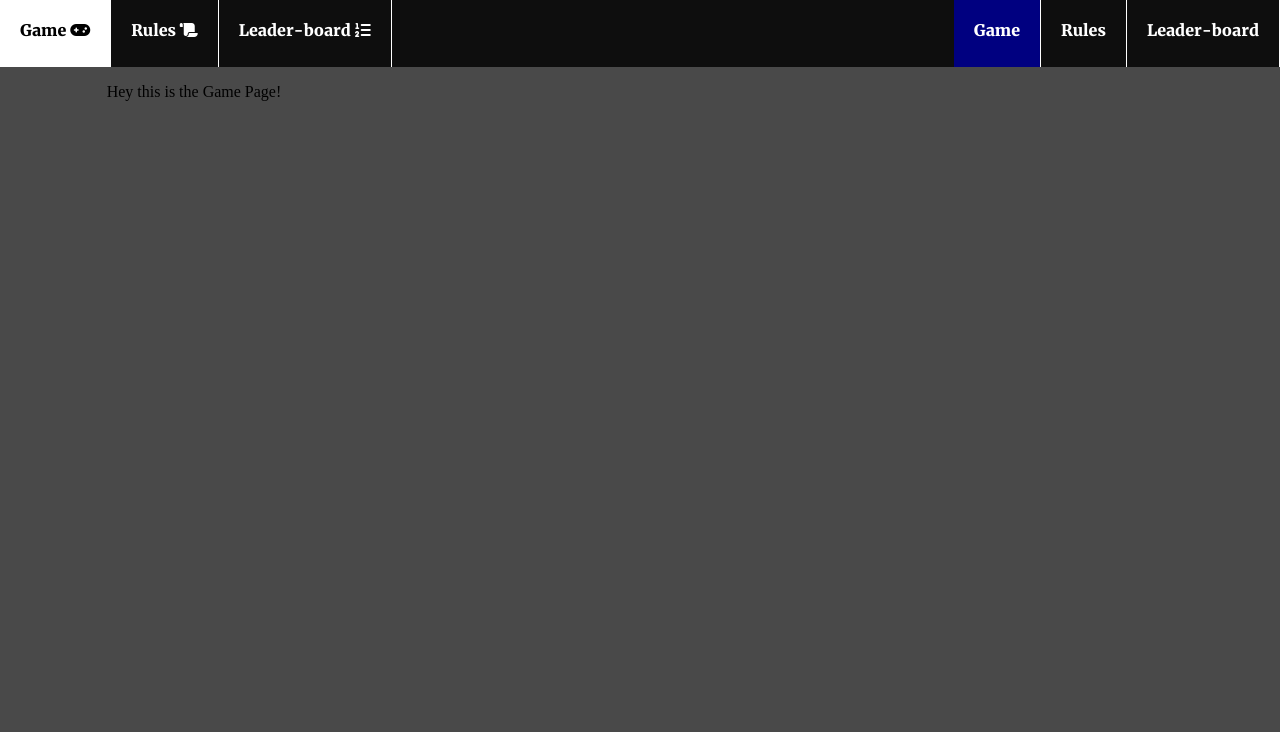
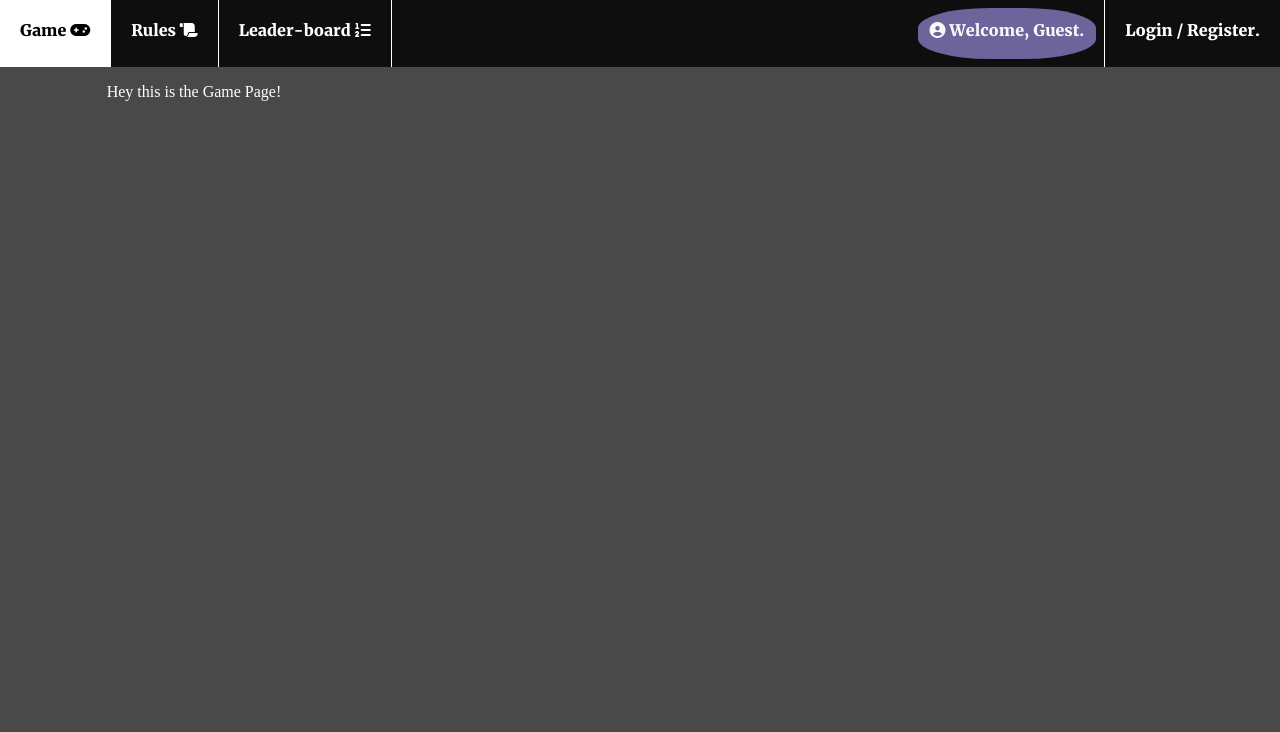
Before and after one commit to Creature121/GameWebsite_EscapeTheDungeon, a PHP site: page /html/index.html in a window 1280 px wide. Shown: the top 732 px of the page. Run offline with PHP 8.4, Linux system fonts and the light colour scheme.

Commit message:
Added comments for nav bar for all HTML pages. Added nav bar and css links to Login and Register HTML pages. Added guest profile and Login/Register tab to nav bar. Can now access Login and Register HTML Pages from website.

```diff
--- a/css/common.css
+++ b/css/common.css
@@ -46,16 +46,24 @@ div.leftContent {
     grid-area: leftSide;
 }
 
+div.leftContent .navButton {
+    border-right: thin groove white;
+}
+
 div.rightContent {
     grid-area: rightSide;
     justify-content: flex-end;
+}
+
+div.rightContent .navButton {
+    border-left: thin groove white;
 }
 
 nav a {
     color: white;
     text-align: center;
     padding: 2.5vmin;
-    border-right: thin groove white;
+
     text-decoration: none;
 }
 
@@ -68,10 +76,25 @@ nav .selectedTab {
     background-color: navy;
 }
 
+nav div.profile {
+    padding: 1vmin;
+}
+
+nav div.profile .profile-content {
+    color: #f8f8f8;
+    border-radius: 40%;
+    padding: 1.5vmin;
+    background-color: #6c649a;
+    text-align: center;
+    text-decoration: none;
+
+}
+
 /* CSS for the navigation bar END*/
 
 div#content {
     grid-area: content;
+    color: white;
 }
 
 footer {
--- a/html/index.html
+++ b/html/index.html
@@ -8,40 +8,66 @@ Insert image of game (must add health and timer in image) here.
 	<head>
 		<meta charset="UTF-8">
 		<title>Game Page</title>
-		<link type="text/css" rel="stylesheet" href="../assets/icons_fontawesome/css/fontawesome.css">
-		<link type="text/css" rel="stylesheet" href="../assets/icons_fontawesome/css/solid.css">
-		<link type="text/css" rel="stylesheet" href="../css/common.css">
+		<link href="../assets/icons_fontawesome/css/fontawesome.css" rel="stylesheet" type="text/css">
+		<link href="../assets/icons_fontawesome/css/solid.css" rel="stylesheet" type="text/css">
+		<link href="../css/common.css" rel="stylesheet" type="text/css">
 	</head>
 	<body>
+
+		<!-- Navigation Bar START -->
 		<nav>
+
+			<!-- leftContent START -->
 			<div class="leftContent">
+
+				<!-- Game Tab START -->
 				<div class="navButton selectedTab">
 					<a href="index.html">
 						Game
-						<i class="fa-solid fa-gamepad" aria-hidden="true"></i>
+						<i aria-hidden="true" class="fa-solid fa-gamepad"></i>
 					</a>
 				</div>
+				<!-- Game Tab END-->
+
+				<!-- Rules Tab START -->
 				<div class="navButton">
 					<a href="rules.html">
 						Rules
-						<i class="fa-solid fa-scroll" aria-hidden="true"></i>
+						<i aria-hidden="true" class="fa-solid fa-scroll"></i>
 					</a>
 				</div>
+				<!-- Rules Tab END -->
+
+				<!-- Leaderboard Tab START -->
 				<div class="navButton">
 					<a href="leaderboard.html">
 						Leader-board
-						<i class="fa-solid fa-list-ol" aria-hidden="true"></i>
+						<i aria-hidden="true" class="fa-solid fa-list-ol"></i>
+					</a>
+				</div>
+				<!-- Leaderboard Tab END -->
+
+			</div>
+			<!-- leftContent END -->
+
+			<!-- rightContent START -->
+			<div class="rightContent">
+				<div class="profile">
+					<span class="profile-content">
+						<i aria-hidden="true" class="fa-solid fa-circle-user"></i>
+						Welcome, Guest.
+					</span>
+				</div>
+				<div class="navButton">
+					<a href="registration.html">
+						Login / Register.
 					</a>
 				</div>
 			</div>
-
-			<div class="rightContent">
-				<div class="navButton selectedTab"><a href="index.html">Game</a></div>
-				<div class="navButton"><a href="rules.html">Rules</a></div>
-				<div class="navButton"><a href="leaderboard.html">Leader-board</a></div>
-			</div>
+			<!-- rightContent END -->
 
 		</nav>
+		<!-- Navigation Bar END -->
 
 		<div id="content">
 			<p>Hey this is the Game Page!</p>
```
Also changed, not shown: html/leaderboard.html (+31 -3 lines), html/login.html (+63 -0 lines), html/registration.html (+64 -0 lines), html/rules.html (+31 -3 lines).
